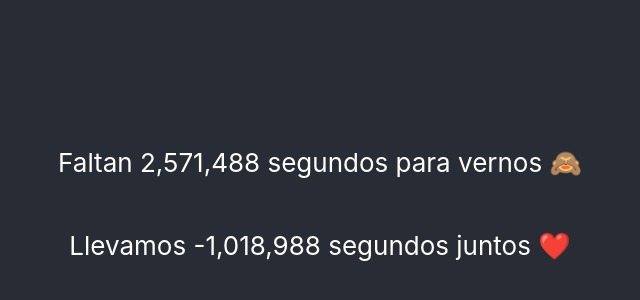
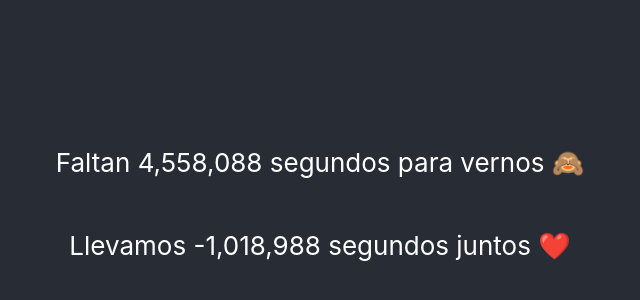
Before and after one commit to szaldivar/time-to, a React (Create React App) app: page / in a window 1280 px wide. Shown: the part 196-496 px from the top of the page, without its empty margins (320-960 px from the left). Built offline with nearby package versions, Linux system fonts and the light colour scheme.

Commit message:
new view date

```diff
--- a/src/App.js
+++ b/src/App.js
@@ -1,7 +1,7 @@
 import { useState, useEffect, useRef } from "react";
 import "./App.css";
 
-const DATE_TIME = new Date("2021-12-30T15:20:00.000Z").getTime();
+const DATE_TIME = new Date("2022-01-22T15:10:00.000Z").getTime();
 const DATE_TIME_SINCE = new Date("2021-12-12T16:05:00.000Z").getTime();
 
 function App() {
```
